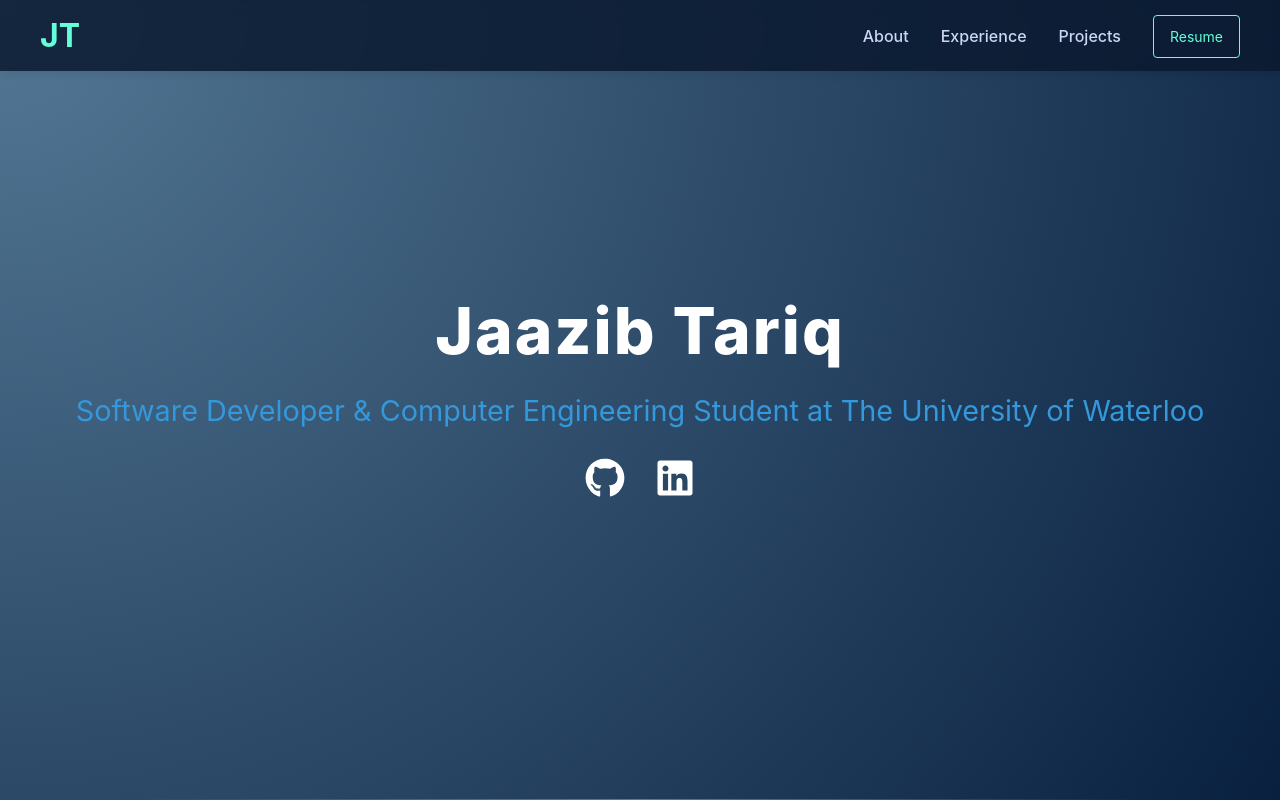
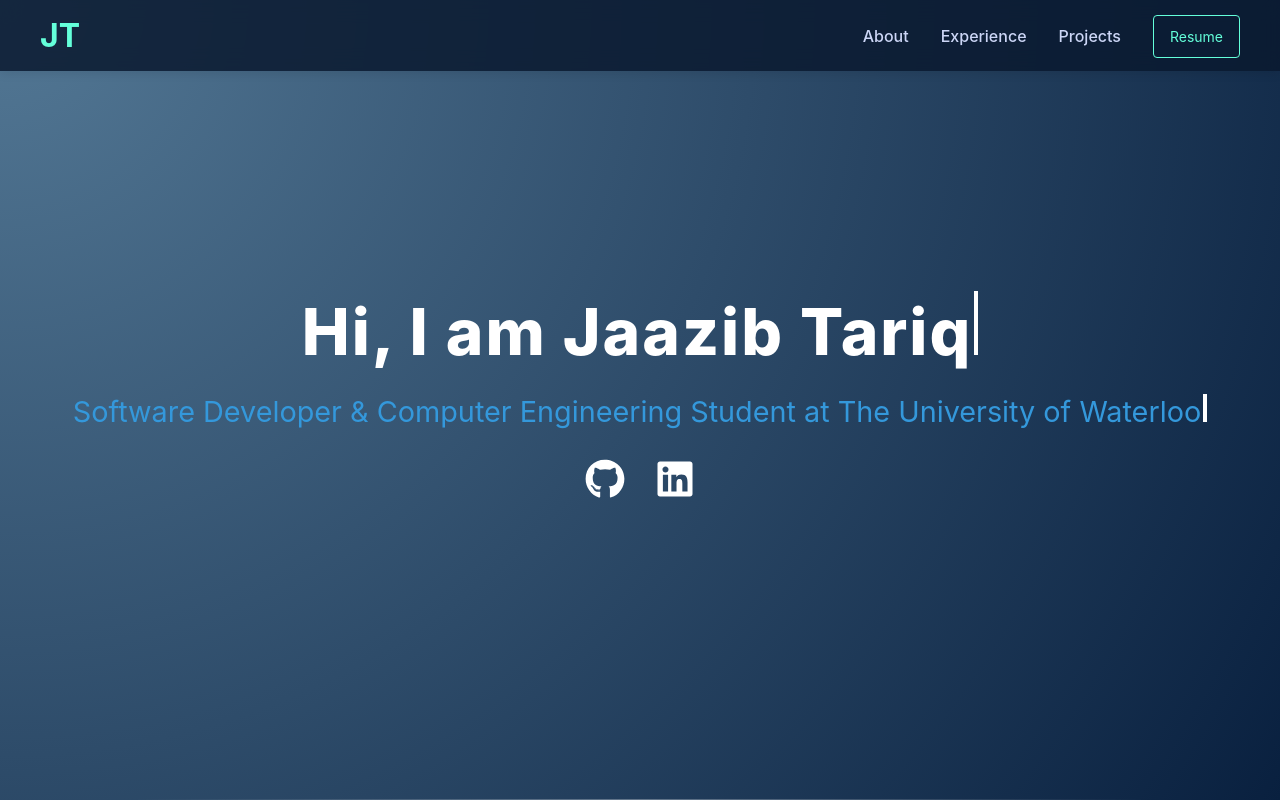
Before and after one commit to JaazibTariq/JaazibTariq, a React (Create React App) app: page / in a window 1280 px wide. Both pictures are taken after a click on the link "JT". Built offline with nearby package versions, Linux system fonts and the light colour scheme.

Commit message:
typewriter

```diff
--- a/src/App.css
+++ b/src/App.css
@@ -20,3 +20,17 @@ body, html {
   height: 100%;
   z-index: -1;
 }
+.blinking-cursor {
+  display: inline-block;
+  width: 4px; /* Thickness of the cursor */
+  height: 1em; /* Matches the height of the text */
+  background-color: white; /* Cursor color */
+  margin-left: 2px; /* Space between text and cursor */
+  animation: blink 0.7s step-end infinite;
+}
+
+@keyframes blink {
+  50% {
+    opacity: 0;
+  }
+}
--- a/src/App.js
+++ b/src/App.js
@@ -8,7 +8,7 @@ import About from './components/About';
 import Experience from './components/Experience';
 import Projects from './components/Projects';
 import ContactInfo from './components/ContactInfo';
-
+import Typewriter from './typewriter';
 const MainContainer = styled.div`
   color: white;
   min-height: 100vh;
@@ -16,6 +16,7 @@ const MainContainer = styled.div`
   scroll-snap-type: y proximity;
   scroll-behavior: smooth;
 `;
+
 
 const Section = styled.section`
   min-height: 100vh;
@@ -137,8 +138,12 @@ function App() {
       <MainContainer>
         <HomeSection id="home">
           <ContentWrapper>
-            <Header>Jaazib Tariq</Header>
-            <SubHeader>Software Developer & Computer Engineering Student at The University of Waterloo</SubHeader>
+            <Header>
+              <Typewriter text="Hi, I am Jaazib Tariq" />
+            </Header>
+            <SubHeader>
+              <Typewriter text="Software Developer & Computer Engineering Student at The University of Waterloo" />
+            </SubHeader>
             <LinksWrapper>
               <LinkIcon href="https://github.com/JaazibTariq" target="_blank" rel="noopener noreferrer">
                 <FaGithub />
--- a/src/components/Navbar.jsx
+++ b/src/components/Navbar.jsx
@@ -1,6 +1,6 @@
 import React, { useState, useEffect } from 'react';
 import styled from 'styled-components';
-import Resume from '../Jaazib_Tariq_Resume.pdf'
+import Resume from '../Jaazib_Tariq_resume.pdf'
 
 const Nav = styled.nav`
   background-color: rgba(10, 25, 47, 0.85);
--- /dev/null
+++ b/src/typewriter.js
@@ -0,0 +1,26 @@
+import React, { useState, useEffect } from 'react';
+
+const Typewriter = ({ text, speed = 100 }) => {
+  const [displayedText, setDisplayedText] = useState('');
+  const [index, setIndex] = useState(0);
+
+  useEffect(() => {
+    if (index < text.length) {
+      const timeout = setTimeout(() => {
+        setDisplayedText((prev) => prev + text.charAt(index));
+        setIndex((prev) => prev + 1);
+      }, speed);
+
+      return () => clearTimeout(timeout);
+    }
+  }, [index, text, speed]);
+
+  return (
+    <span>
+      {displayedText}
+      <span className="blinking-cursor"></span>
+    </span>
+  );
+};
+
+export default Typewriter;
```
